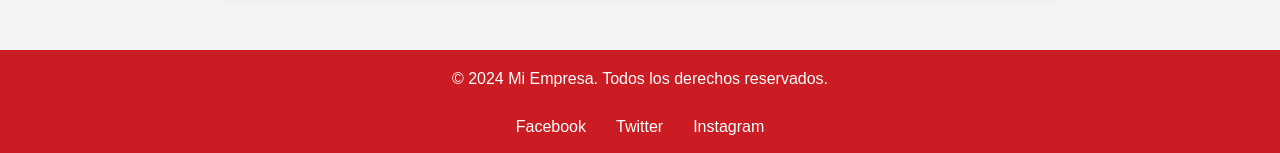
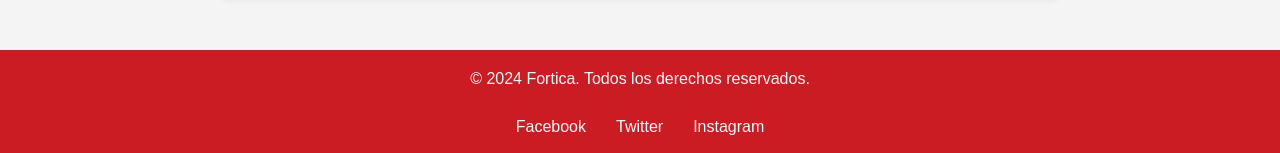
Before and after one commit to abs1cnn/FORTICA-GROUP-frontend, a React (Vite) app: page / in a window 1280 px wide. Shown: the part 3624-3777 px from the top of the page. Built offline with nearby package versions, Linux system fonts and the light colour scheme.

Commit message:
hosteando3.1

```diff
--- a/src/Footer/Footer.jsx
+++ b/src/Footer/Footer.jsx
@@ -5,7 +5,7 @@ const Footer = () => {
     return (
         <footer>
             <div className="footer-content">
-                <p>&copy; 2024 Mi Empresa. Todos los derechos reservados.</p>
+                <p>&copy; 2024 Fortica. Todos los derechos reservados.</p>
                 <ul className="social-links">
                     <li><a href="#" target="_blank" rel="noopener noreferrer">Facebook</a></li>
                     <li><a href="#" target="_blank" rel="noopener noreferrer">Twitter</a></li>
```
